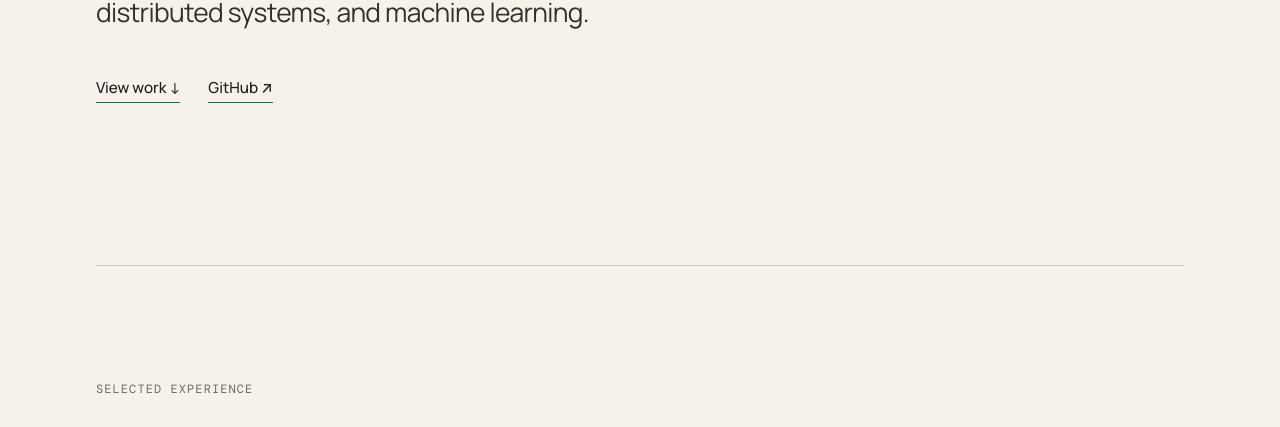
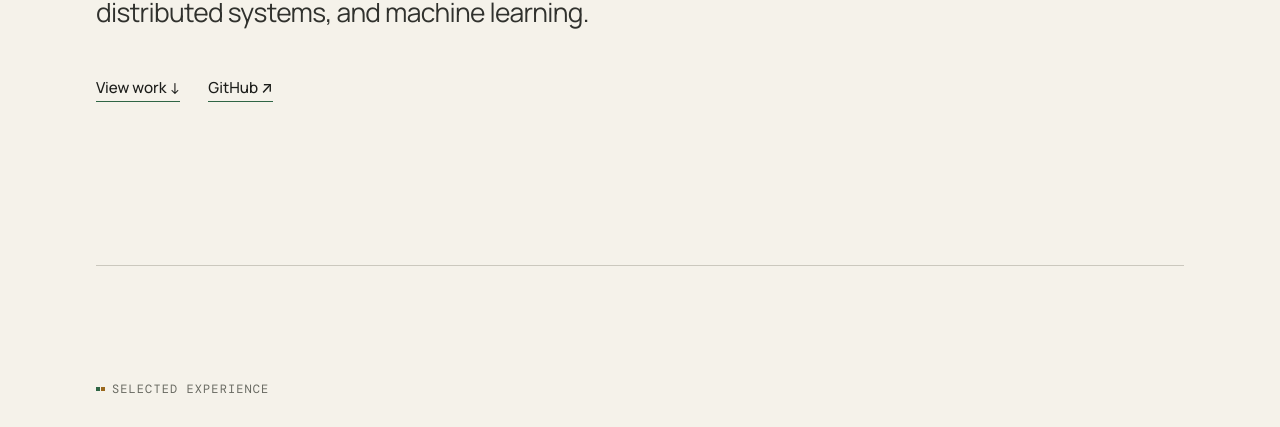
Before and after one commit to roshangokul/website, a React (Vite) app: page / in a window 1280 px wide. Shown: the part 495-922 px from the top of the page. Built offline with nearby package versions, Linux system fonts and the light colour scheme.

Commit message:
adding small icons

```diff
--- a/src/index.css
+++ b/src/index.css
@@ -164,6 +164,21 @@ a {
   text-transform: uppercase;
 }
 
+.section-label {
+  display: flex;
+  align-items: center;
+  gap: 0.75rem;
+}
+
+.section-label::before {
+  width: 4px;
+  height: 4px;
+  flex: 0 0 auto;
+  background: var(--color-accent);
+  box-shadow: 5px 0 0 var(--color-energy);
+  content: '';
+}
+
 .hero h1 {
   max-width: 13ch;
   margin-bottom: 1.5rem;
@@ -190,25 +205,44 @@ a {
 }
 
 .text-link {
+  position: relative;
   padding-block: 0.25rem;
-  border-bottom: 1px solid var(--color-accent);
   font-size: 0.95rem;
   font-weight: 500;
   text-decoration: none;
-  transition: color var(--transition), border-color var(--transition);
+  transition: color var(--transition);
+}
+
+.text-link::after {
+  position: absolute;
+  right: 0;
+  bottom: 0;
+  left: 0;
+  height: 1px;
+  background: var(--color-accent);
+  box-shadow: 0 0 0 transparent;
+  content: '';
+  transition: box-shadow var(--transition);
 }
 
 .text-link:hover {
   color: var(--color-accent);
 }
 
+.text-link:hover::after,
+.text-link:focus-visible::after {
+  box-shadow: 3px 3px 0 var(--color-energy-soft);
+}
+
 .text-link span {
-  transition: color var(--transition);
+  display: inline-block;
+  transition: color var(--transition), transform var(--transition);
 }
 
 .text-link:hover span,
 .text-link:focus-visible span {
   color: var(--color-energy);
+  transform: translate(2px, -2px);
 }
 
 .section {
```
